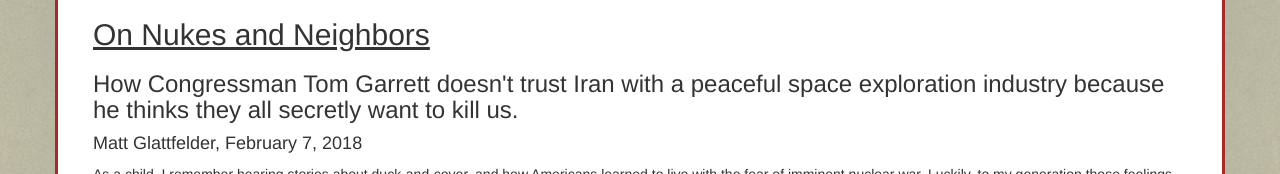
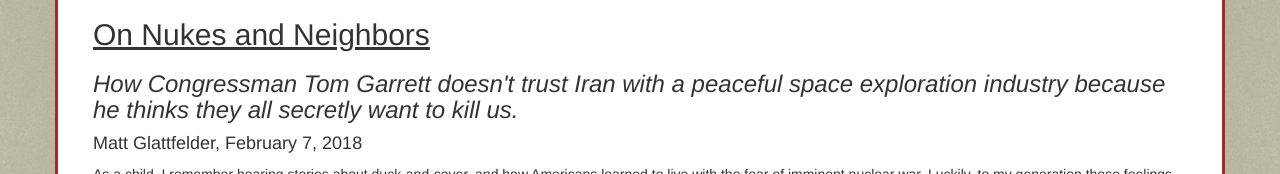
Before and after one commit to madfeller/madfeller.github.io, a plain HTML site: page index.html in a window 1280 px wide. Shown: the part 529-703 px from the top of the page. Drawn offline with nearby package versions, Linux system fonts and the light colour scheme.

Commit message:
Update index.html
added italics to subtitle

```diff
--- a/index.html
+++ b/index.html
@@ -85,7 +85,7 @@
         <script async src="https://platform.twitter.com/widgets.js" charset="utf-8"></script>
         </div>
       <h2><u> On Nukes and Neighbors</u></h2>
-      <h3>How Congressman Tom Garrett doesn't trust Iran with a peaceful space exploration industry because he thinks they all secretly want to kill us.</>
+      <h3><i>How Congressman Tom Garrett doesn't trust Iran with a peaceful space exploration industry because he thinks they all secretly want to kill us.</i></>
       <h4> Matt Glattfelder, February 7, 2018</h4>
 
       <p>
```
